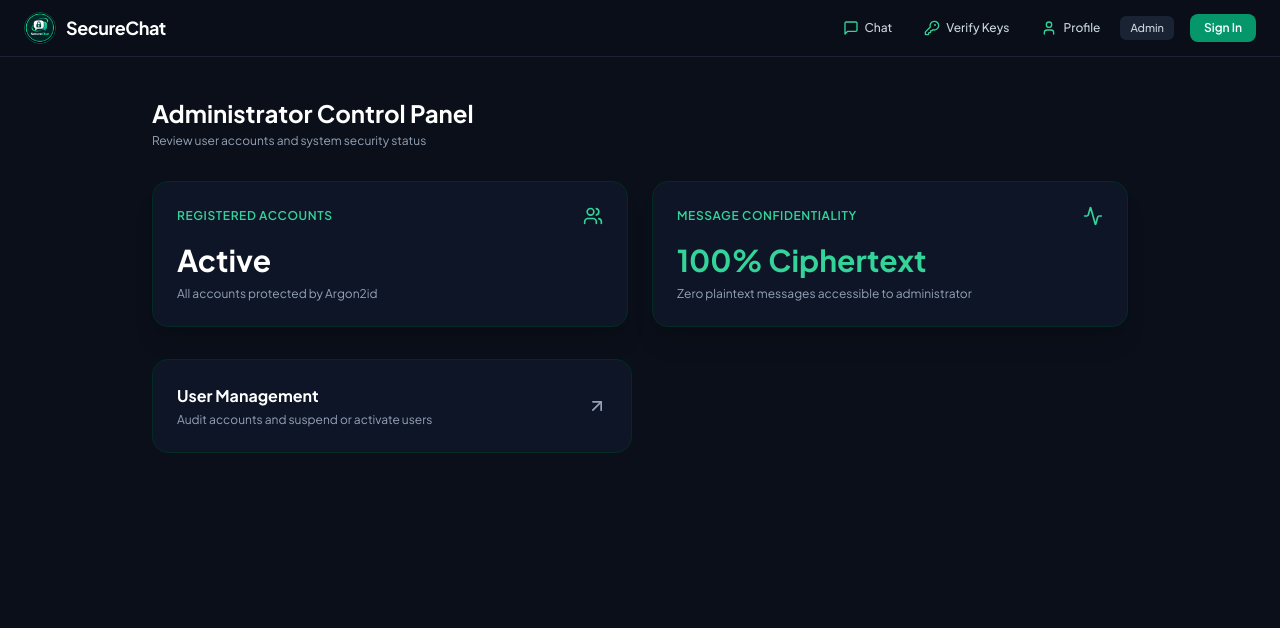
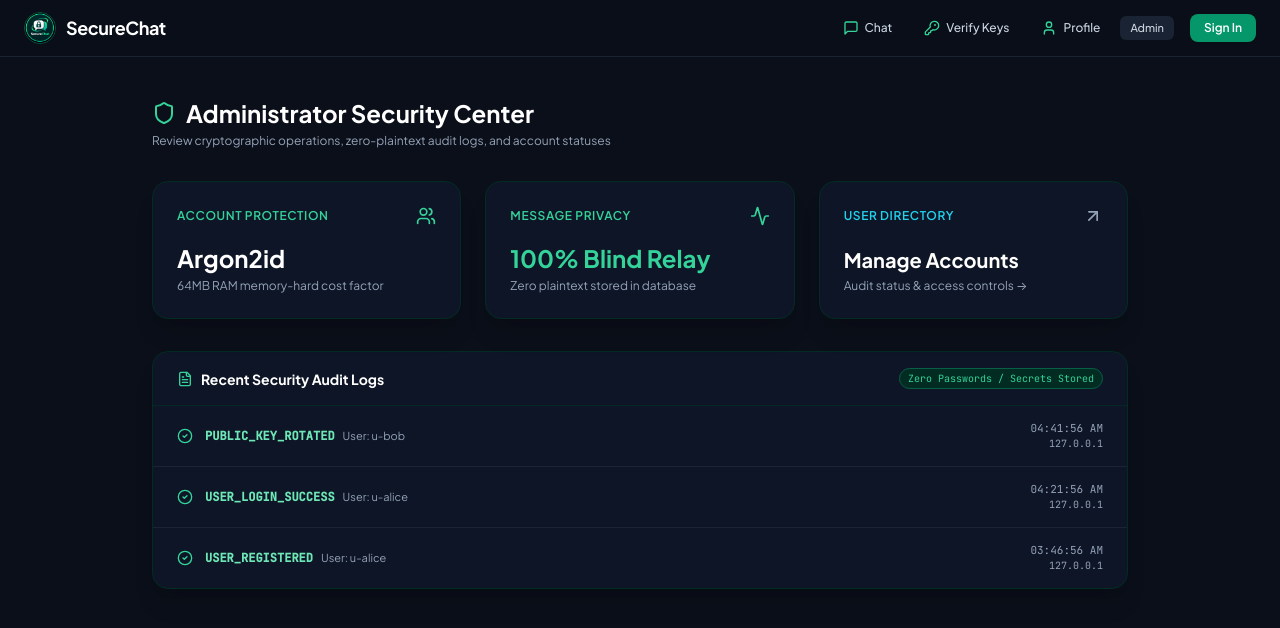
Before and after one commit to SPD-G107/SecureChat, a Next.js app in the folder frontend/: page /admin in a window 1280 px wide. Shown: the top 628 px of the page. Built offline with nearby package versions, Linux system fonts and the light colour scheme; no server answers.

Commit message:
feat(security): implement administrative audit log viewing and client-side key rotation
Co-authored-by: SENG KOEMNAN <sengkoemnan6749@gmail.com>
Co-authored-by: SOK SOVANRITH <lovedyroth21@gmail.com>
Co-authored-by: REAM RITHY <reamrithy1234@gmail.com>

```diff
--- a/frontend/src/app/admin/page.tsx
+++ b/frontend/src/app/admin/page.tsx
@@ -1,50 +1,119 @@
 'use client';
 
-import React from 'react';
+import React, { useState, useEffect } from 'react';
 import Link from 'next/link';
-import { Shield, Users, ArrowUpRight, Activity } from 'lucide-react';
+import { Shield, Users, ArrowUpRight, Activity, FileText, CheckCircle2 } from 'lucide-react';
+import { ApiClient } from '@/lib/api-client';
 
 export default function AdminDashboardPage() {
+  const [auditLogs, setAuditLogs] = useState<any[]>([
+    {
+      id: 'log-01',
+      action: 'PUBLIC_KEY_ROTATED',
+      user_id: 'u-bob',
+      ip_address: '127.0.0.1',
+      created_at: new Date(Date.now() - 1000 * 60 * 5).toISOString(),
+    },
+    {
+      id: 'log-02',
+      action: 'USER_LOGIN_SUCCESS',
+      user_id: 'u-alice',
+      ip_address: '127.0.0.1',
+      created_at: new Date(Date.now() - 1000 * 60 * 25).toISOString(),
+    },
+    {
+      id: 'log-03',
+      action: 'USER_REGISTERED',
+      user_id: 'u-alice',
+      ip_address: '127.0.0.1',
+      created_at: new Date(Date.now() - 1000 * 60 * 60).toISOString(),
+    },
+  ]);
+
+  useEffect(() => {
+    ApiClient.get('/admin/audit-logs')
+      .then((res) => {
+        if (res && res.logs && res.logs.length > 0) {
+          setAuditLogs(res.logs);
+        }
+      })
+      .catch(() => {});
+  }, []);
+
   return (
     <div className="flex-1 max-w-5xl mx-auto w-full p-6 py-10">
       <div className="mb-8">
-        <h1 className="text-2xl font-bold text-white">Administrator Control Panel</h1>
-        <p className="text-xs text-slate-400 mt-1">Review user accounts and system security status</p>
+        <h1 className="text-2xl font-bold text-white flex items-center gap-2.5">
+          <Shield className="w-6 h-6 text-emerald-400" /> Administrator Security Center
+        </h1>
+        <p className="text-xs text-slate-400 mt-1">
+          Review cryptographic operations, zero-plaintext audit logs, and account statuses
+        </p>
       </div>
 
-      <div className="grid grid-cols-1 md:grid-cols-2 gap-6 mb-8">
+      <div className="grid grid-cols-1 md:grid-cols-3 gap-6 mb-8">
         <div className="p-6 rounded-2xl bg-slate-900/80 border border-emerald-950 shadow-xl">
           <div className="flex items-center justify-between mb-4">
-            <span className="text-xs font-semibold text-emerald-400 uppercase tracking-wider">Registered Accounts</span>
+            <span className="text-xs font-semibold text-emerald-400 uppercase tracking-wider">Account Protection</span>
             <Users className="w-5 h-5 text-emerald-400" />
           </div>
-          <p className="text-3xl font-bold text-white">Active</p>
-          <p className="text-xs text-slate-400 mt-2">All accounts protected by Argon2id</p>
+          <p className="text-2xl font-bold text-white">Argon2id</p>
+          <p className="text-xs text-slate-400 mt-1">64MB RAM memory-hard cost factor</p>
         </div>
 
         <div className="p-6 rounded-2xl bg-slate-900/80 border border-emerald-950 shadow-xl">
           <div className="flex items-center justify-between mb-4">
-            <span className="text-xs font-semibold text-emerald-400 uppercase tracking-wider">Message Confidentiality</span>
+            <span className="text-xs font-semibold text-emerald-400 uppercase tracking-wider">Message Privacy</span>
             <Activity className="w-5 h-5 text-emerald-400" />
           </div>
-          <p className="text-3xl font-bold text-emerald-400">100% Ciphertext</p>
-          <p className="text-xs text-slate-400 mt-2">Zero plaintext messages accessible to administrator</p>
+          <p className="text-2xl font-bold text-emerald-400">100% Blind Relay</p>
+          <p className="text-xs text-slate-400 mt-1">Zero plaintext stored in database</p>
         </div>
+
+        <Link
+          href="/admin/users"
+          className="p-6 rounded-2xl bg-slate-900/80 border border-emerald-950 hover:border-emerald-500/50 transition-colors shadow-xl group flex flex-col justify-between"
+        >
+          <div className="flex items-center justify-between mb-4">
+            <span className="text-xs font-semibold text-cyan-400 uppercase tracking-wider">User Directory</span>
+            <ArrowUpRight className="w-5 h-5 text-slate-400 group-hover:text-cyan-400 transition-colors" />
+          </div>
+          <div>
+            <p className="text-xl font-bold text-white group-hover:text-cyan-300 transition-colors">Manage Accounts</p>
+            <p className="text-xs text-slate-400 mt-1">Audit status & access controls →</p>
+          </div>
+        </Link>
       </div>
 
-      <div className="grid grid-cols-1 md:grid-cols-2 gap-4">
-        <Link
-          href="/admin/users"
-          className="p-6 rounded-2xl bg-slate-900/80 border border-emerald-950 hover:border-emerald-500/50 transition-colors flex items-center justify-between group"
-        >
-          <div>
-            <h3 className="font-bold text-white text-base group-hover:text-emerald-400 transition-colors">
-              User Management
-            </h3>
-            <p className="text-xs text-slate-400 mt-1">Audit accounts and suspend or activate users</p>
+      {/* Security Audit Logs */}
+      <div className="bg-slate-900/80 border border-emerald-950 rounded-2xl overflow-hidden shadow-xl">
+        <div className="px-6 py-4 border-b border-emerald-950/80 flex items-center justify-between">
+          <div className="flex items-center gap-2">
+            <FileText className="w-4 h-4 text-emerald-400" />
+            <h2 className="text-sm font-bold text-white">Recent Security Audit Logs</h2>
           </div>
-          <ArrowUpRight className="w-5 h-5 text-slate-400 group-hover:text-emerald-400 transition-colors" />
-        </Link>
+          <span className="text-[10px] px-2 py-0.5 rounded-full bg-emerald-950 text-emerald-400 border border-emerald-800 font-mono">
+            Zero Passwords / Secrets Stored
+          </span>
+        </div>
+
+        <div className="divide-y divide-slate-800/80">
+          {auditLogs.slice(0, 8).map((log) => (
+            <div key={log.id} className="px-6 py-3.5 flex items-center justify-between hover:bg-slate-800/30 transition-colors text-xs">
+              <div className="flex items-center gap-3">
+                <CheckCircle2 className="w-4 h-4 text-emerald-400 shrink-0" />
+                <div>
+                  <span className="font-mono text-emerald-300 font-semibold">{log.action}</span>
+                  <span className="text-slate-400 text-[11px] ml-2">User: {log.user_id || 'System'}</span>
+                </div>
+              </div>
+              <div className="text-right text-[11px] text-slate-400 font-mono">
+                <div>{new Date(log.created_at).toLocaleTimeString([], { hour: '2-digit', minute: '2-digit', second: '2-digit' })}</div>
+                <div className="text-[10px] text-slate-400">{log.ip_address || '127.0.0.1'}</div>
+              </div>
+            </div>
+          ))}
+        </div>
       </div>
     </div>
   );
```
Also changed, not shown: frontend/src/app/settings/page.tsx (+146 -15 lines).
